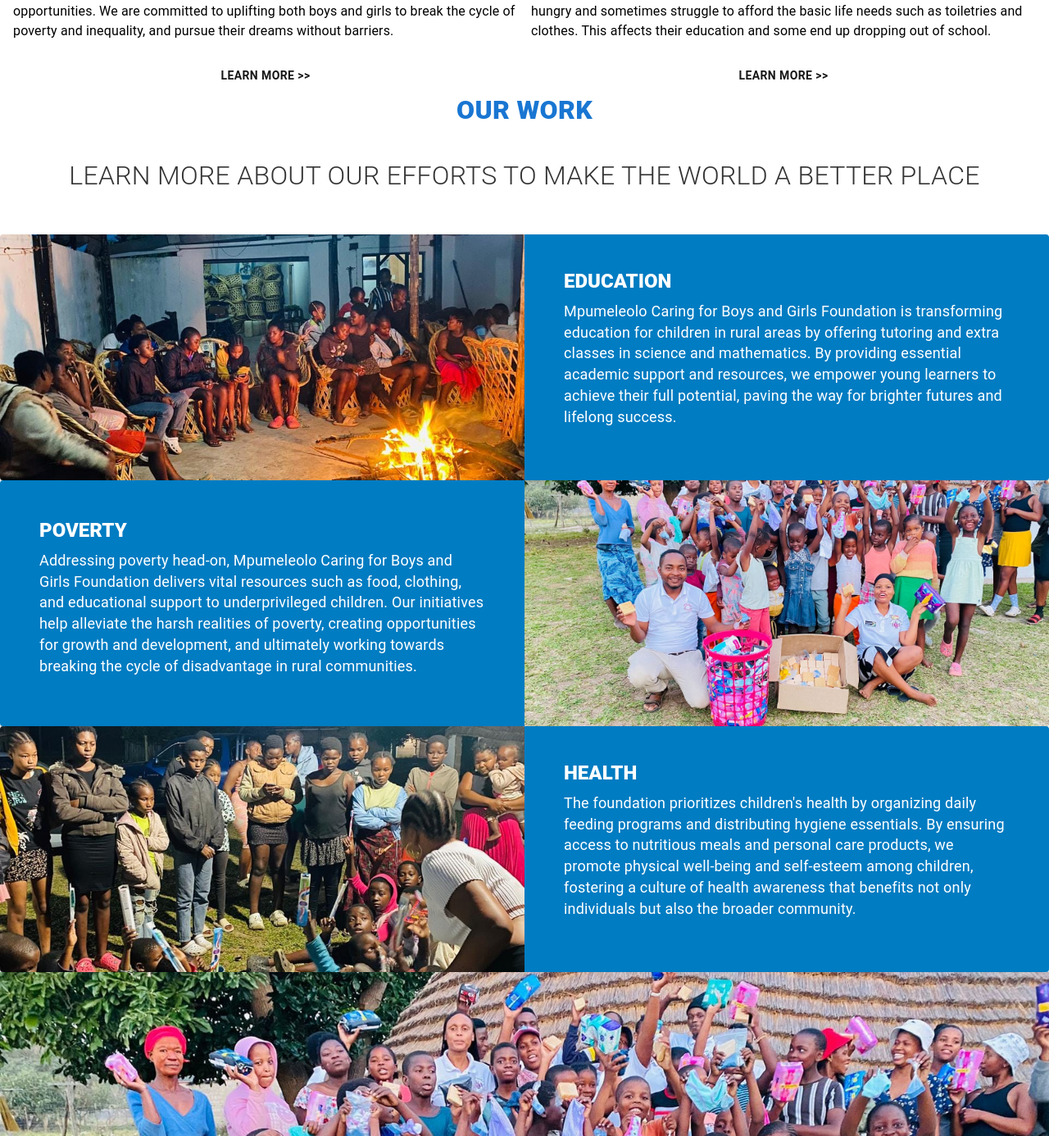
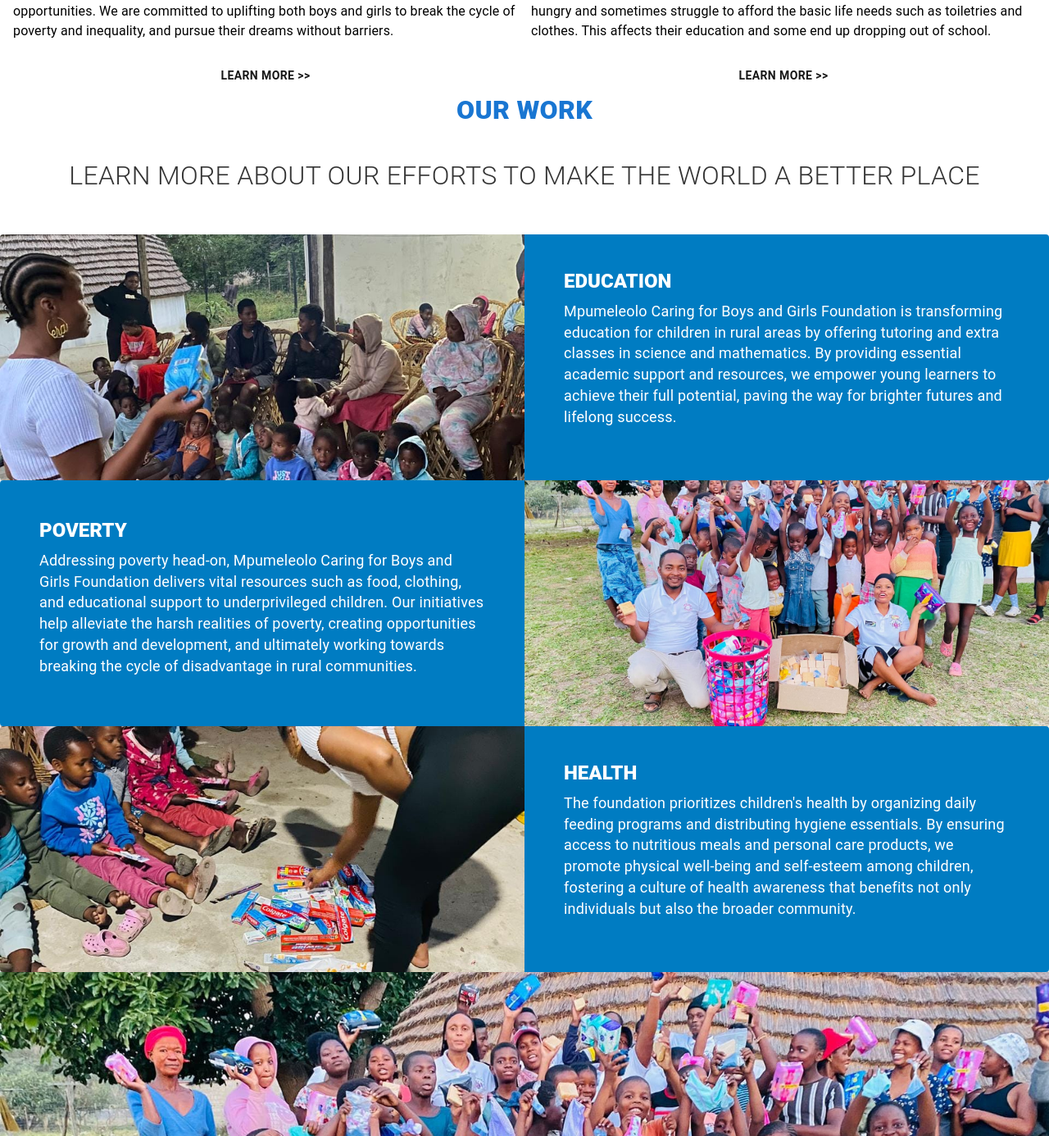
Before and after one commit to AyabongaQwabi/mpumelelo, a Next.js app: page / in a window 1280 px wide. Shown: the part 628-2014 px from the top of the page at 82% size. Built offline with nearby package versions, Linux system fonts and the light colour scheme.

Commit message:
Added relevant images

```diff
--- a/src/app/components/IntroductionSecton.js
+++ b/src/app/components/IntroductionSecton.js
@@ -12,7 +12,7 @@
     {
       title: 'EDUCATION',
       description: 'Mpumeleolo Caring for Boys and Girls Foundation is transforming education for children in rural areas by offering tutoring and extra classes in science and mathematics. By providing essential academic support and resources, we empower young learners to achieve their full potential, paving the way for brighter futures and lifelong success.',
-      imgSrc: '/images/hero2.jpg', // Replace with correct image URL
+      imgSrc: '/images/education.jpg',
       linkText: '',
       linkUrl: '#'
     },
@@ -26,7 +26,7 @@
     {
         title: 'HEALTH',
         description: 'The foundation prioritizes children\'s health by organizing daily feeding programs and distributing hygiene essentials. By ensuring access to nutritious meals and personal care products, we promote physical well-being and self-esteem among children, fostering a culture of health awareness that benefits not only individuals but also the broader community.',
-        imgSrc: '/images/hero3.jpg',
+        imgSrc: '/images/health.jpg',
         linkText: 'More about how we work',
         linkUrl: '#'
       },
```
Also changed, not shown: public/images/education.jpg (added), public/images/health.jpg (added).
